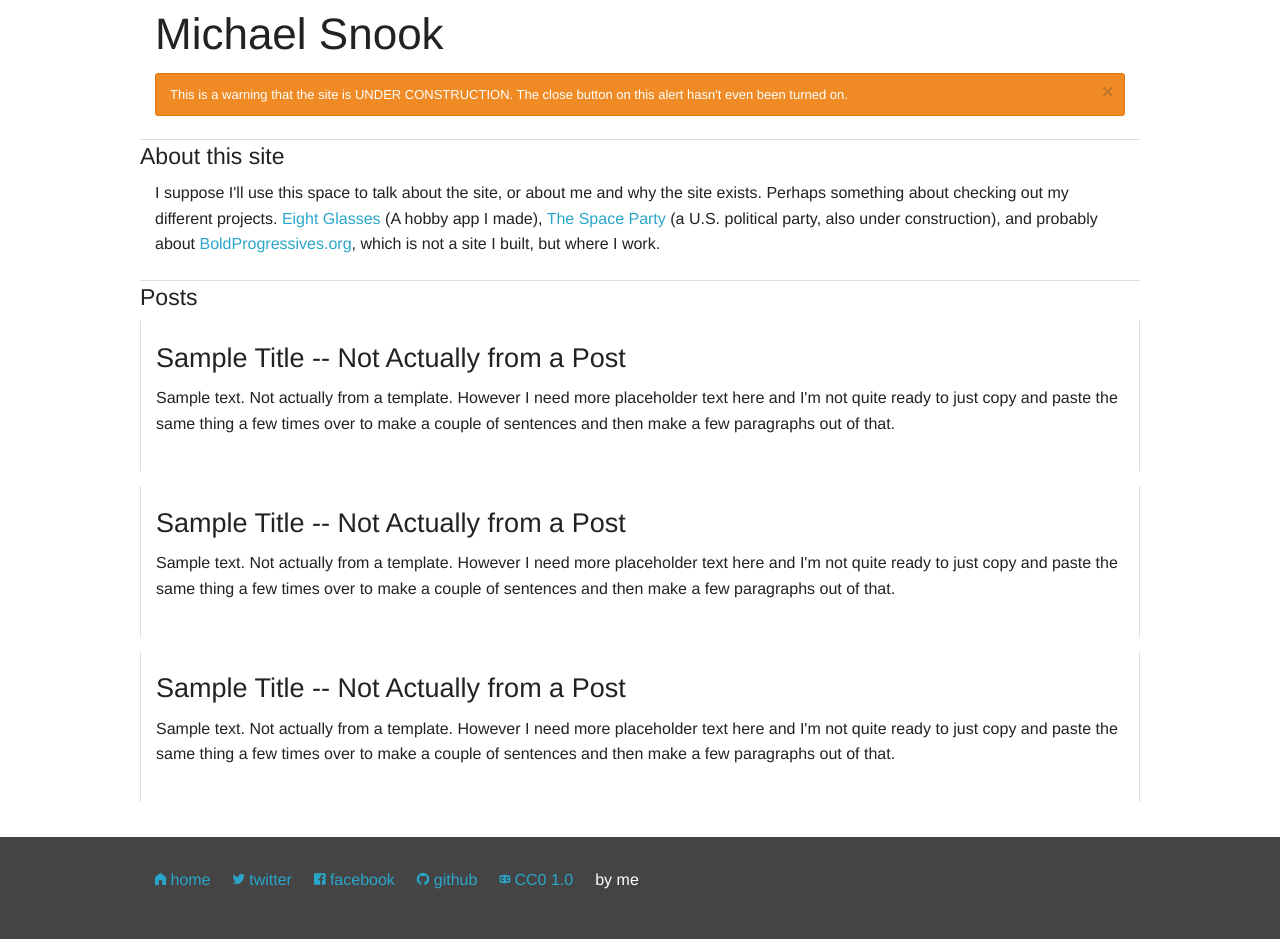
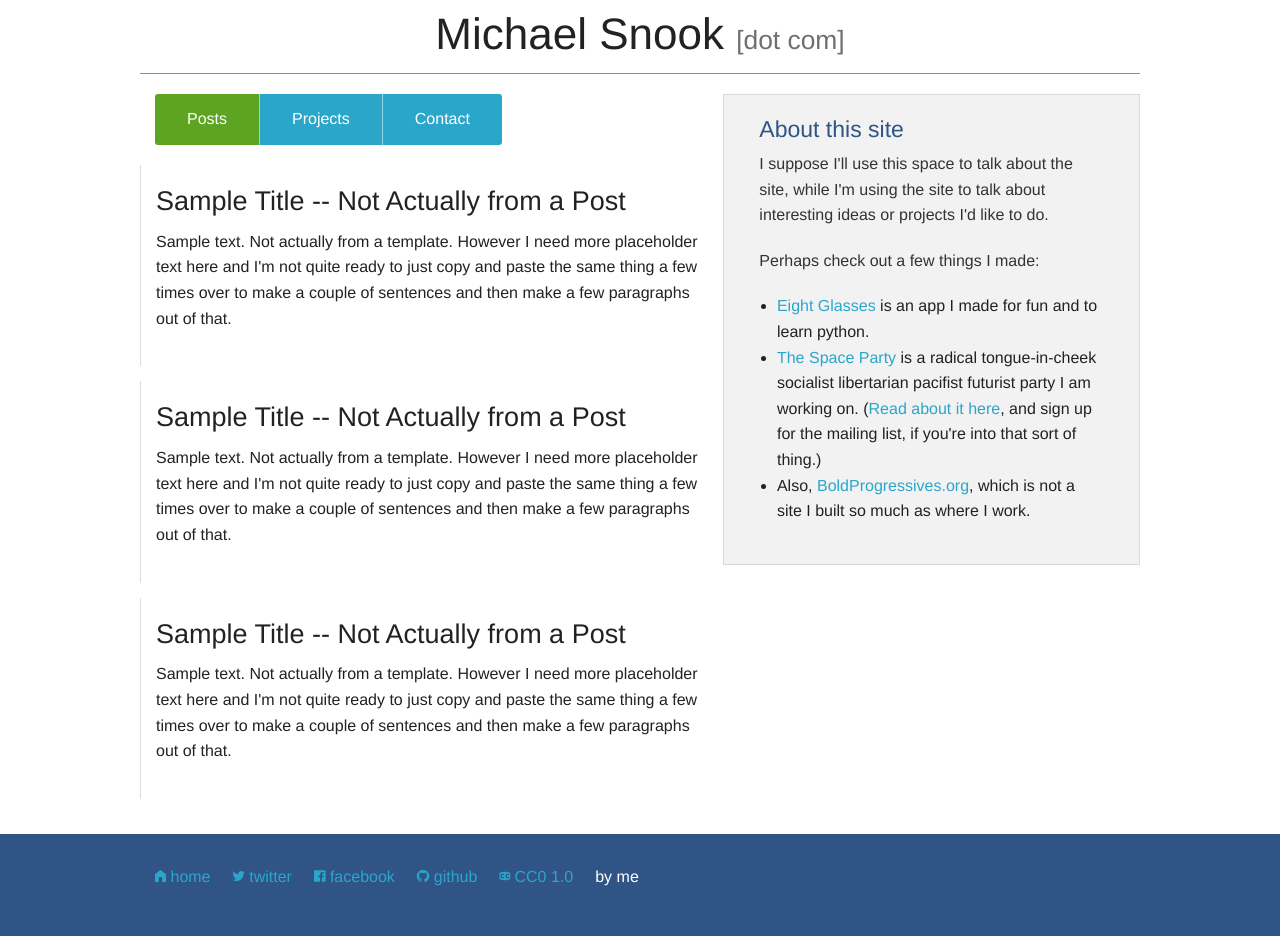
Before and after one commit to michaelsnook/snook.pub, a Jekyll site: the page built from index.html, in a window 1280 px wide. Built offline with Jekyll 4.4.1, drawn with Linux system fonts in a browser that asks for light colours.

Commit message:
reorganize

```diff
--- a/_layouts/home.html
+++ b/_layouts/home.html
@@ -14,18 +14,46 @@
 <body>
 <nav id="header">
   <div class="row">
-    <div class="small-12 columns">
-      <h1>Michael Snook</h1>
+    <div class="small-12 columns text-center">
+      <h1>Michael Snook <small>[dot com]</small></h1>
 
-      <div data-alert class="alert-box radius warning">
-        This is a warning that the site is UNDER CONSTRUCTION. The close button on this alert hasn't even been turned on.
-        <a href="#" class="close">&times;</a>
-      </div>
+
     </div>
   </div>
 </nav>
 <div class="body-wrapper">
-  {{ content }}
+  <div class="row">
+    <div class="medium-7 columns">
+    {{ content }}
+    </div>
+    <div class="medium-5 columns sticky">
+      <div class="row panel" id="sidebar">
+        <div class="small-12 columns">
+          <h4>About this site</h4>
+
+<!--div data-alert class="alert-box radius warning">
+  This is a warning that the site is UNDER CONSTRUCTION. The close button on this alert hasn't even been turned on.
+  <a href="#" class="close">&times;</a>
+</div-->
+
+          <p>I suppose I'll use this space to talk about the site, while I'm
+              using the site to talk about interesting ideas or projects I'd
+              like to do.</p>
+          <p>Perhaps check out a few things I made:
+            <ul><li><a href="http://eightglasses.herokuapp.com/">Eight Glasses</a>
+            is an app I made for fun and to learn python.</li>
+            <li><a href="http://spaceparty.github.io/space-party-website/">
+            The Space Party</a> is a radical tongue-in-cheek socialist
+            libertarian pacifist futurist party I am working on.
+            (<a href="http://www.coactivate.org/projects/spaceparty/blog/2013/11/16/why-the-space-party/">Read about it here</a>, and sign up for the mailing list,
+            if you're into that sort of thing.)</li>
+            <li>Also, <a href="http://boldprogressives.org/">BoldProgressives.org</a>,
+            which is not a site I built so much as where I work.</li></ul>
+          </p>
+        </div>
+      </div>
+    </div>
+  </div>
 </div>
 
 <footer>
--- a/index.html
+++ b/index.html
@@ -3,29 +3,16 @@ layout: home
 title: Home
 ---
 
-<!--section id="blog">
-  <div class="row">
-    <div class="small-12 columns">
-      <p>site majorly under construction / not really public.</p>
-    </div>
-    <hr>
-  </div>
-</section-->
 
 <section id="blog">
   <div class="row">
-    <h4>About this site</h4>
     <div class="small-12 columns">
-      <p>I suppose I'll use this space to talk about the site, or about me and why the site exists. Perhaps something about checking out my different projects. <a href="http://eightglasses.herokuapp.com/">Eight Glasses</a> (A hobby app I made), <a href="http://spaceparty.github.io/space-party-website/">The Space Party</a> (a U.S. political party, also under construction), and probably about <a href="http://boldprogressives.org/">BoldProgressives.org</a>, which is not a site I built, but where I work.</p>
+      <ul class="button-group radius">
+        <li><a href="#" class="button success">Posts</a></li>
+        <li><a href="#" class="button ">Projects</a></li>
+        <li><a href="#" class="button ">Contact</a></li>
+      </ul>
     </div>
-  </div>
-</section>
-
-<section id="blog">
-  <div class="row">
-
-    <h4>Posts</h4>
-
   </div>
   <div class="row">
     <div class="small-12 columns card">
--- a/static/stylesheets/styles.css
+++ b/static/stylesheets/styles.css
@@ -5,7 +5,7 @@ body {
 }
 
 .card {
-  border-right: 1px solid #ddd;
+ /* border-right: 1px solid #ddd;*/
   border-left: 1px solid #ddd;
   padding-top: 15px;
   padding-bottom: 15px;
@@ -13,11 +13,15 @@ body {
 
 }
 footer {
-  background-color: #444;
+  background-color: #305486;
   color: white;
   margin-top: 20px;
   padding-top: 30px;
   padding-bottom: 30px;
   font-weight: thin;
 }
-h4 { border-top: 1px solid #ddd; }
+nav .small-12 {
+  border-bottom: 1px solid #7094C9;
+  margin-bottom: 20px;
+}
+h4, .panel h4, li .button.secondary { color: #305486; }
```
